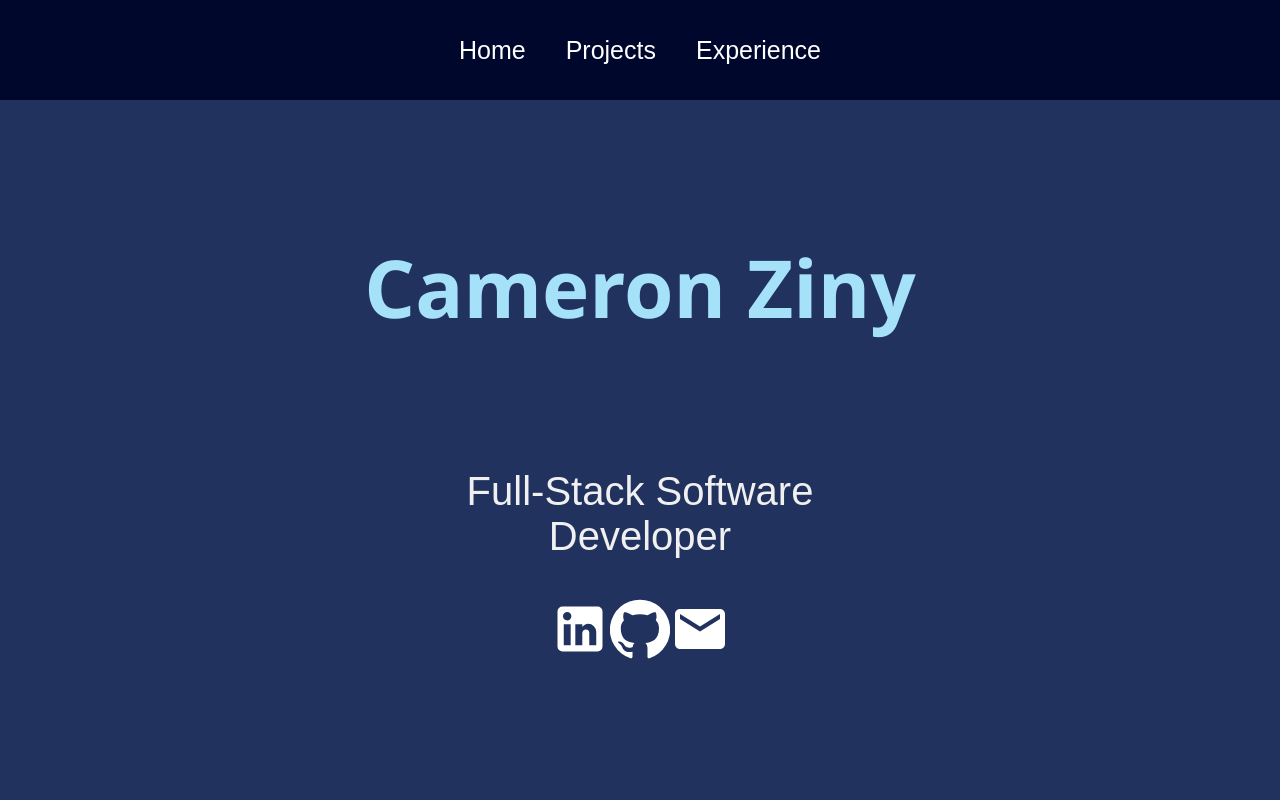
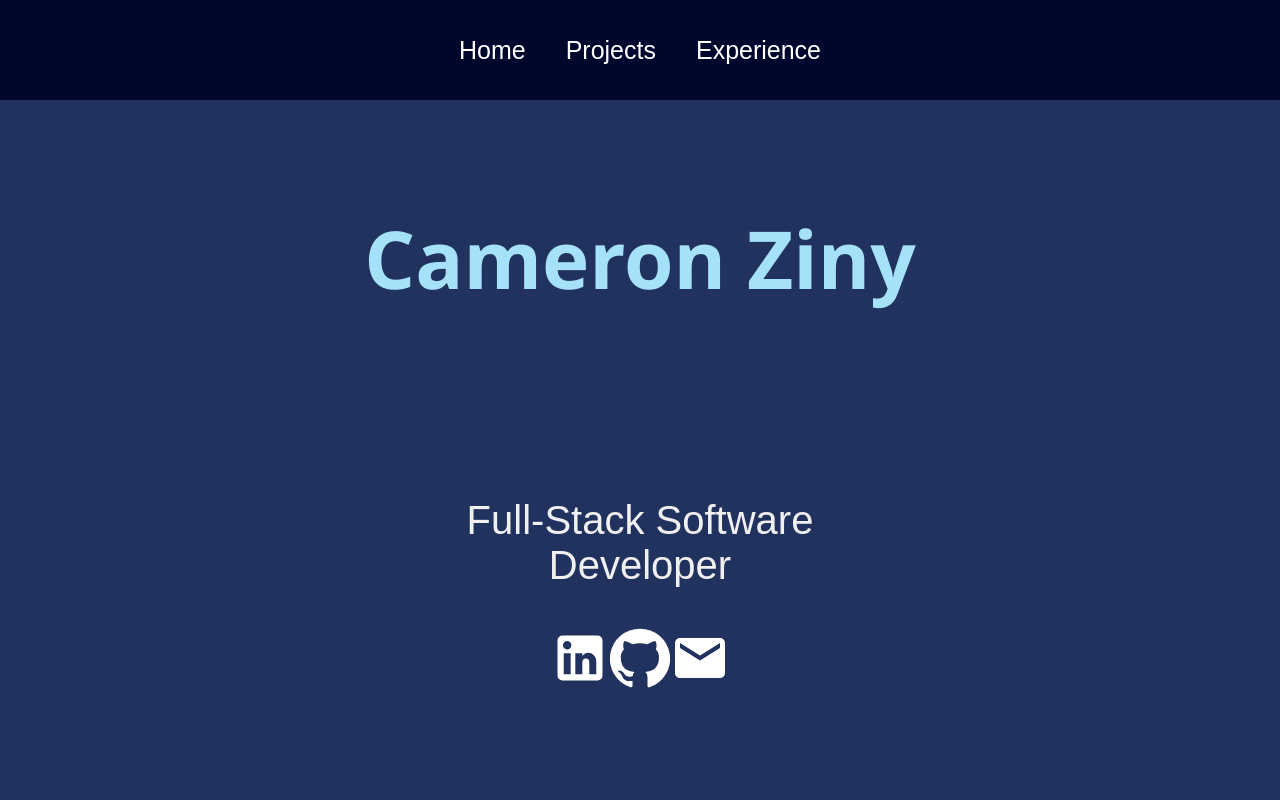
Before and after one commit to camziny/portfolio, a React (Create React App) app: page / in a window 1280 px wide. Shown: the top 800 px of the page. Built offline with nearby package versions, Linux system fonts and the light colour scheme.

Commit message:
-adjust home page css

```diff
--- a/src/style/Home.css
+++ b/src/style/Home.css
@@ -31,7 +31,7 @@
     width: 40%;
     font-size: 40px;
     margin-bottom: auto;
-    margin-top: 15px;
+    margin-top: auto;
   }
   .myIntro svg {
     font-size: 60px;
```
